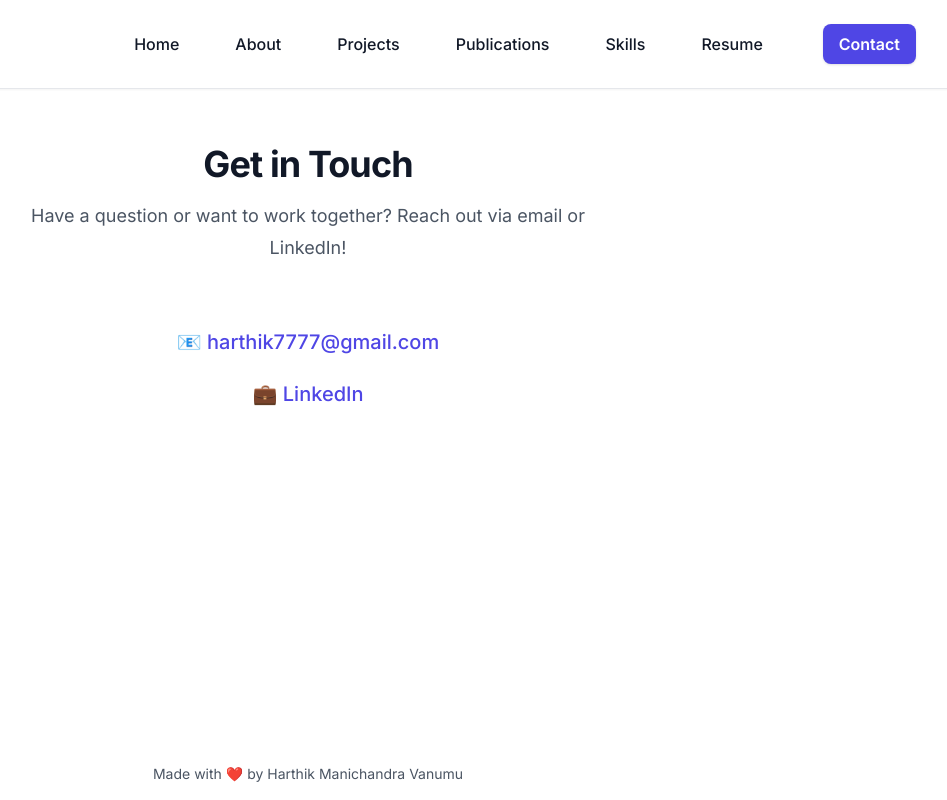
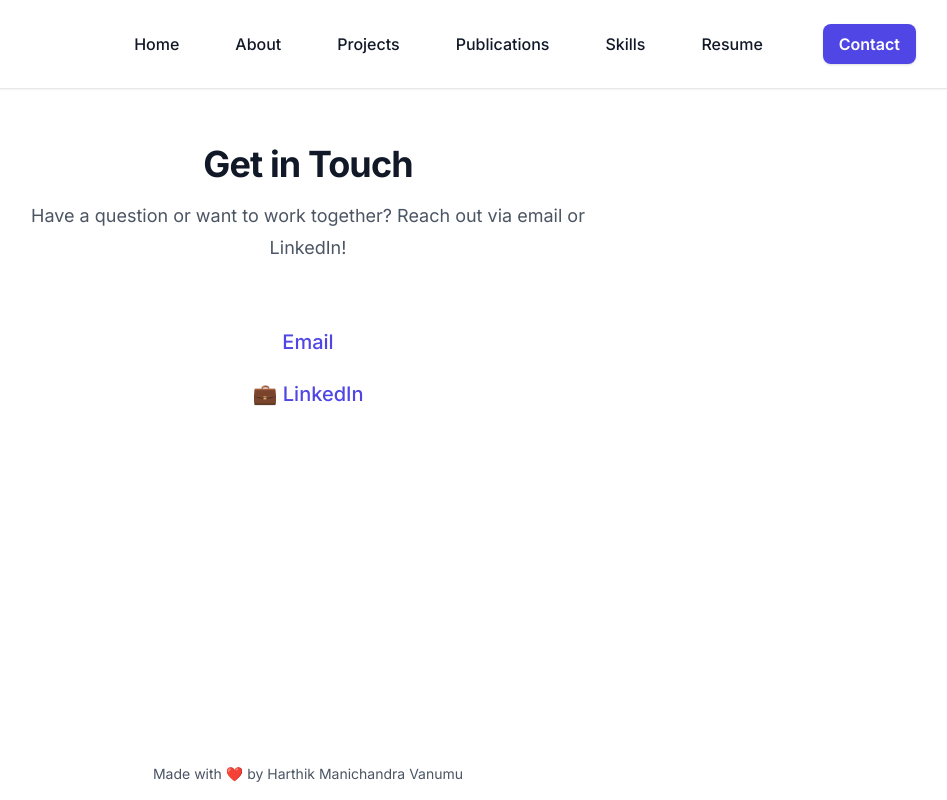
Before and after one commit to Harthik777/portfolio-website, a Next.js app: page /contact in a window 1280 px wide. Shown: the whole page, without its empty margins (332-1279 px from the left). Built offline with nearby package versions, Linux system fonts and the light colour scheme.

Commit message:
Change contact page email link text to 'Email'

```diff
--- a/src/app/contact/page.tsx
+++ b/src/app/contact/page.tsx
@@ -19,7 +19,7 @@ export default function Contact() {
           target="_blank"
           rel="noopener noreferrer"
         >
-          📧 harthik7777@gmail.com
+          Email
         </a>
         <a
           href="https://www.linkedin.com/in/harthik-mv/"
```
